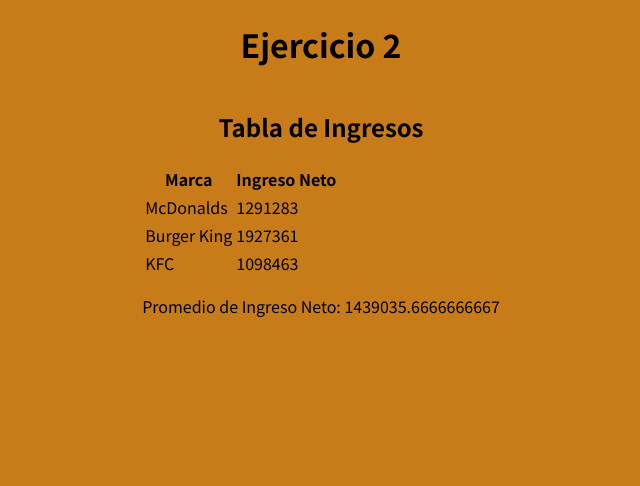
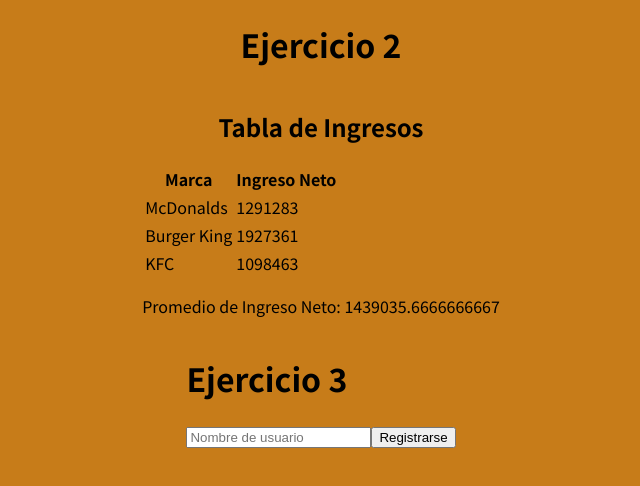
Before and after one commit to FrancoExeqGarcia/LaboratorioIII, a React (Create React App) app in the folder practica-obligatoria/: page / in a window 1280 px wide. Shown: the top 486 px of the page, without its empty margins (319-959 px from the left). Built offline with nearby package versions, Linux system fonts and the light colour scheme.

Commit message:
ejercicio 3

```diff
--- a/practica-obligatoria/src/App.js
+++ b/practica-obligatoria/src/App.js
@@ -1,7 +1,7 @@
 import "./App.css";
 import React from 'react';
 import Table from './ejercicio2/Table';
-import Tarea from './ejercicio3/Tarea';
+import Login from './ejercicio3/Login';
 const netIncomes = [
   { brand: 'McDonalds', income: 1291283 },
   { brand: 'Burger King', income: 1927361 },
@@ -14,7 +14,7 @@
       <h1>Ejercicio 2</h1>
       <h2>Tabla de Ingresos</h2>
       <Table netIncomes={netIncomes} />
-      <Tarea />
+      <Login />
     </div>
   );
 }
--- /dev/null
+++ b/practica-obligatoria/src/ejercicio3/Login.js
@@ -0,0 +1,41 @@
+import React, { useState } from 'react';
+
+function Login() {
+  const [username, setUsername] = useState('');
+  const [message, setMessage] = useState('');
+
+  const handleUsernameChange = (event) => {
+    const newUsername = event.target.value;
+    if (newUsername.toLowerCase().includes('o')) {
+      setMessage('Por favor, ¡Nombres de usuario sin la letra o!');
+    } else {
+      setMessage('');
+    }
+    setUsername(newUsername);
+  };
+
+  const handleRegisterClick = () => {
+    if (username === '' || username.toLowerCase().includes('o')) {
+      setMessage('Usuario inválido para registrarse');
+    } else {
+      setMessage('¡Usuario registrado correctamente!');
+    }
+  };
+
+  return (
+    <div>
+      <h1>Ejercicio 3</h1>
+      <input
+        type="text"
+        placeholder="Nombre de usuario"
+        value={username}
+        onChange={handleUsernameChange}
+      />
+      <button onClick={handleRegisterClick}>Registrarse</button>
+      <p>{username}</p>
+      <p>{message}</p>
+    </div>
+  );
+}
+
+export default Login;
--- a/practica-obligatoria/src/ejercicio3/Tarea.js
+++ /dev/null
@@ -1,11 +0,0 @@
-import React from 'react';
-
-const Tarea = () => {
-    return (
-        <div>
-            <p></p>
-        </div>
-    )
-};
-
-export default Tarea;
```
